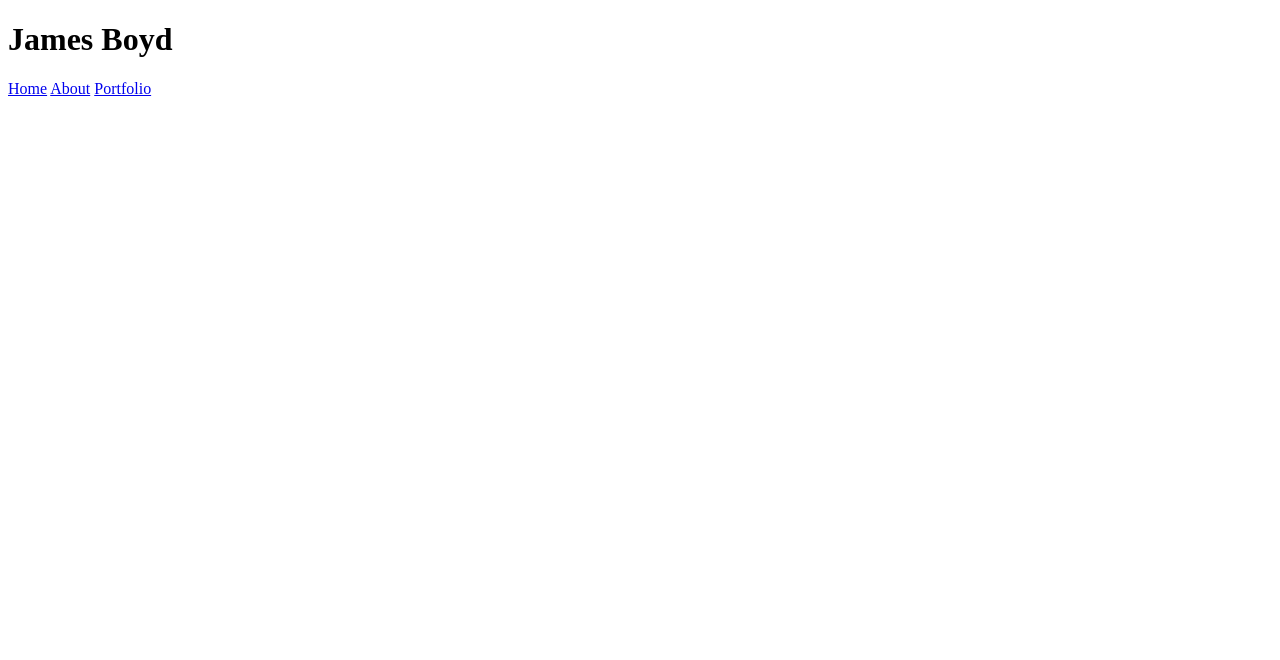
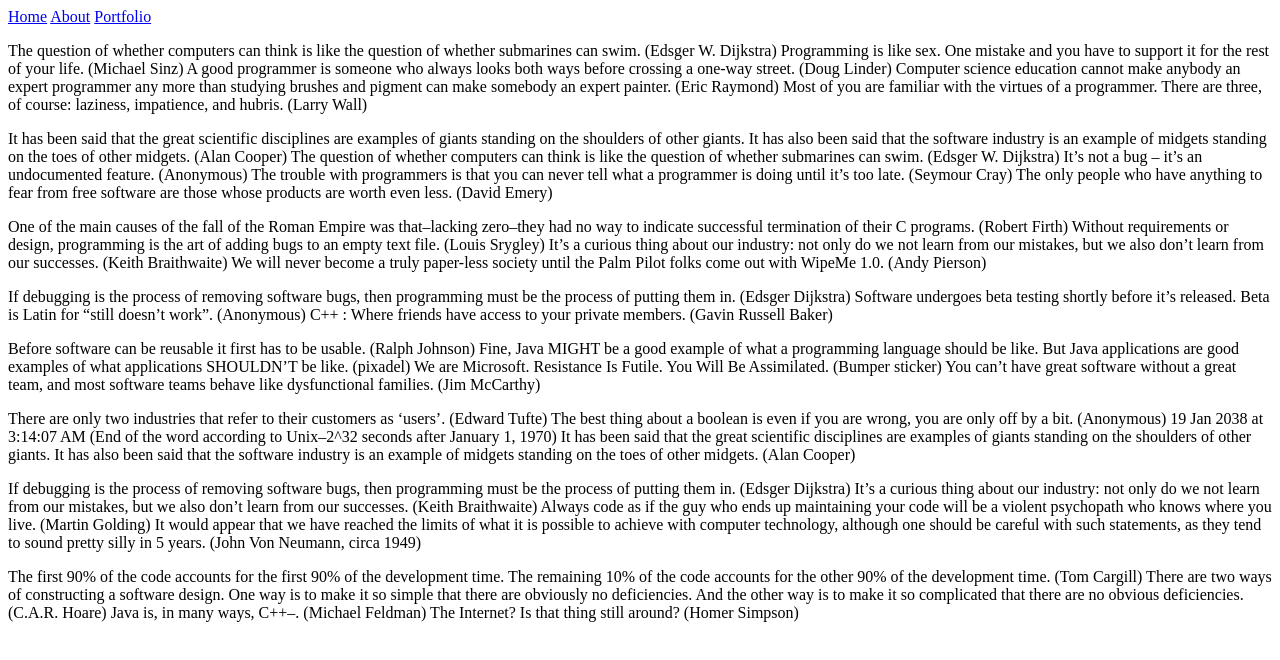
Before and after one commit to JamesBoyd2011/Personal-Website-Project, a plain HTML site: page about.html in a window 1280 px wide. Drawn offline with Linux system fonts and the light colour scheme.

```diff
--- a/about.html
+++ b/about.html
@@ -9,15 +9,30 @@
     </head>
     <body>
         <header>
-            <h1>James Boyd</h1>
             <nav>
                 <a href="index.html">Home</a>
-                <a href="about.html">About</a>
+                <a class="active" href="#">About</a>
                 <a href="portfolio.html">Portfolio</a>
             </nav>
         </header>
-
-        <main></main>
+        <main>
+            <div id="aboutContent">
+                <div class="leftColumn">
+                    <div class="circle"></div>
+                    <p>The question of whether computers can think is like the question of whether submarines can swim. (Edsger W. Dijkstra) Programming is like sex. One mistake and you have to support it for the rest of your life. (Michael Sinz) A good programmer is someone who always looks both ways before crossing a one-way street. (Doug Linder) Computer science education cannot make anybody an expert programmer any more than studying brushes and pigment can make somebody an expert painter. (Eric Raymond) Most of you are familiar with the virtues of a programmer. There are three, of course: laziness, impatience, and hubris. (Larry Wall)</p>
+                    <p>It has been said that the great scientific disciplines are examples of giants standing on the shoulders of other giants. It has also been said that the software industry is an example of midgets standing on the toes of other midgets. (Alan Cooper) The question of whether computers can think is like the question of whether submarines can swim. (Edsger W. Dijkstra) It’s not a bug – it’s an undocumented feature. (Anonymous) The trouble with programmers is that you can never tell what a programmer is doing until it’s too late. (Seymour Cray) The only people who have anything to fear from free software are those whose products are worth even less. (David Emery)</p>
+                    <p>One of the main causes of the fall of the Roman Empire was that–lacking zero–they had no way to indicate successful termination of their C programs. (Robert Firth) Without requirements or design, programming is the art of adding bugs to an empty text file. (Louis Srygley) It’s a curious thing about our industry: not only do we not learn from our mistakes, but we also don’t learn from our successes. (Keith Braithwaite) We will never become a truly paper-less society until the Palm Pilot folks come out with WipeMe 1.0. (Andy Pierson)</p>
+                    <p>If debugging is the process of removing software bugs, then programming must be the process of putting them in. (Edsger Dijkstra) Software undergoes beta testing shortly before it’s released. Beta is Latin for “still doesn’t work”. (Anonymous) C++ : Where friends have access to your private members. (Gavin Russell Baker)</p>
+                </div>
+                <div class="rightColumn">
+                    <div class="circle left"></div>
+                    <p>Before software can be reusable it first has to be usable. (Ralph Johnson) Fine, Java MIGHT be a good example of what a programming language should be like. But Java applications are good examples of what applications SHOULDN’T be like. (pixadel) We are Microsoft. Resistance Is Futile. You Will Be Assimilated. (Bumper sticker) You can’t have great software without a great team, and most software teams behave like dysfunctional families. (Jim McCarthy)</p>
+                    <p>There are only two industries that refer to their customers as ‘users’. (Edward Tufte) The best thing about a boolean is even if you are wrong, you are only off by a bit. (Anonymous) 19 Jan 2038 at 3:14:07 AM (End of the word according to Unix–2^32 seconds after January 1, 1970) It has been said that the great scientific disciplines are examples of giants standing on the shoulders of other giants. It has also been said that the software industry is an example of midgets standing on the toes of other midgets. (Alan Cooper)</p>
+                    <p>If debugging is the process of removing software bugs, then programming must be the process of putting them in. (Edsger Dijkstra) It’s a curious thing about our industry: not only do we not learn from our mistakes, but we also don’t learn from our successes. (Keith Braithwaite) Always code as if the guy who ends up maintaining your code will be a violent psychopath who knows where you live. (Martin Golding) It would appear that we have reached the limits of what it is possible to achieve with computer technology, although one should be careful with such statements, as they tend to sound pretty silly in 5 years. (John Von Neumann, circa 1949)</p>
+                    <p>The first 90% of the code accounts for the first 90% of the development time. The remaining 10% of the code accounts for the other 90% of the development time. (Tom Cargill) There are two ways of constructing a software design. One way is to make it so simple that there are obviously no deficiencies. And the other way is to make it so complicated that there are no obvious deficiencies. (C.A.R. Hoare) Java is, in many ways, C++–. (Michael Feldman) The Internet? Is that thing still around? (Homer Simpson)</p>
+                </div>
+            </div>
+        </main>
         <footer></footer>
     </body>
 </html>
```
Also changed, not shown: index.html (+4 -4 lines), portfolio.html (+7 -3 lines), images/groceryList.png (added).
